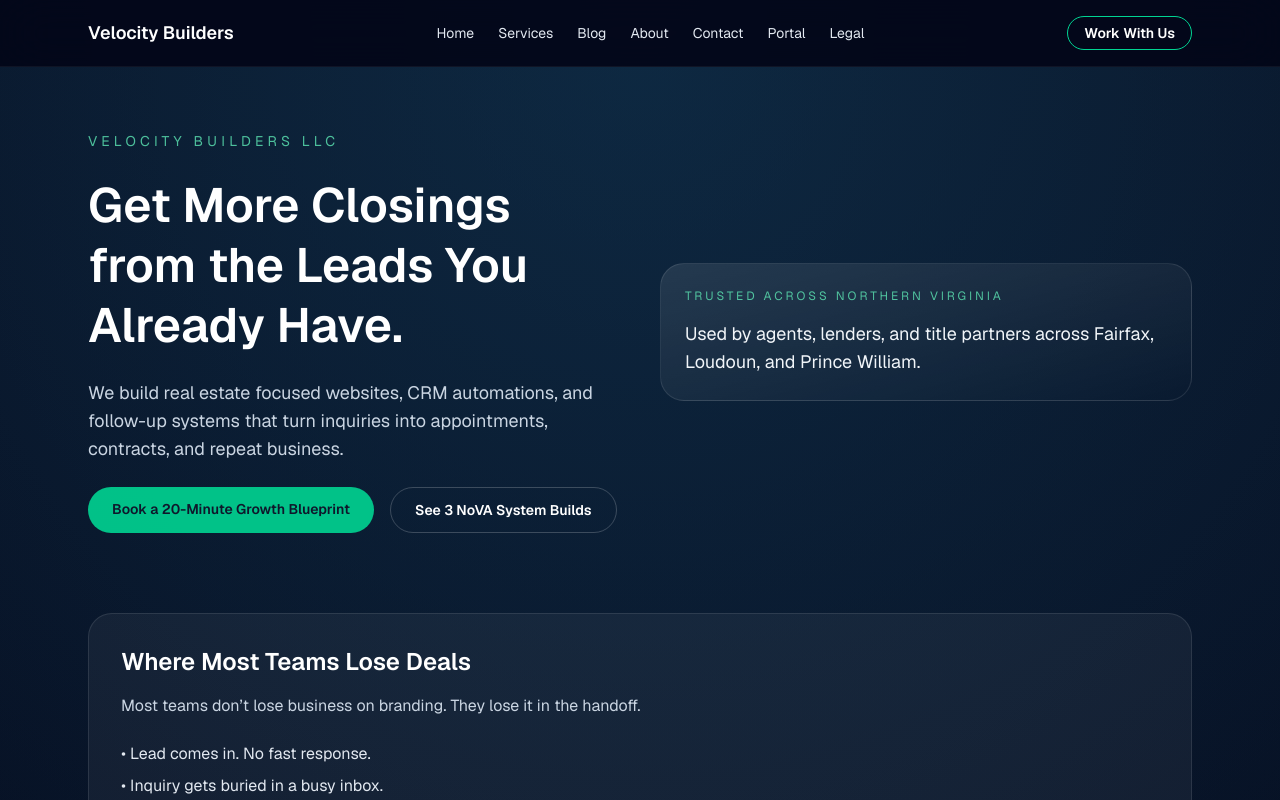
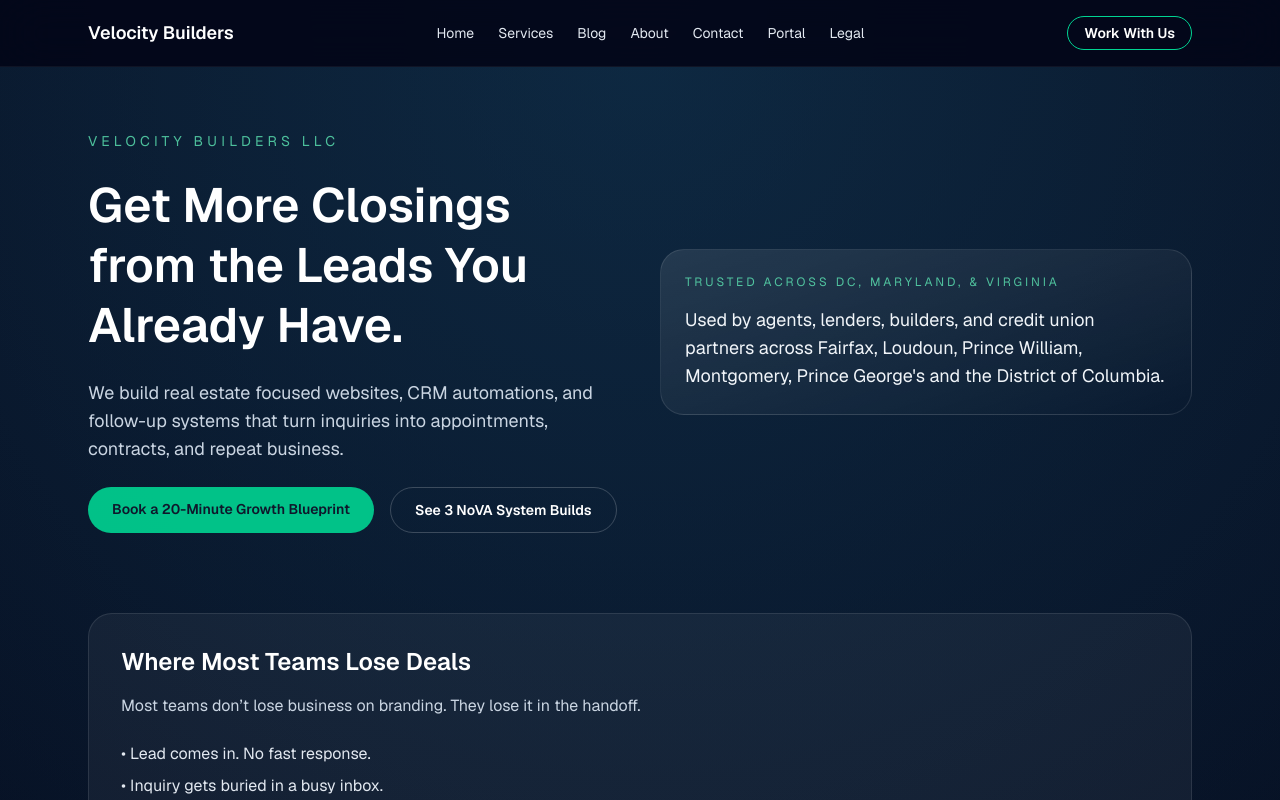
Before and after one commit to willrapuano/velocity-builders-website, a Next.js app: page / in a window 1280 px wide. Shown: the top 800 px of the page. Built offline with nearby package versions, Linux system fonts and the light colour scheme.

Commit message:
Update trust banner: expand to DC/MD/VA coverage

```diff
--- a/src/app/page.tsx
+++ b/src/app/page.tsx
@@ -22,9 +22,9 @@ export default function Home() {
           </div>
         </div>
         <div className="rounded-3xl border border-white/10 bg-gradient-to-br from-white/10 to-transparent p-6 shadow-glow">
-          <p className="text-xs uppercase tracking-[0.25em] text-emerald-300/80">Trusted across Northern Virginia</p>
+          <p className="text-xs uppercase tracking-[0.25em] text-emerald-300/80">Trusted across DC, Maryland, & Virginia</p>
           <p className="mt-4 text-lg text-slate-100">
-            Used by agents, lenders, and title partners across Fairfax, Loudoun, and Prince William.
+            Used by agents, lenders, builders, and credit union partners across Fairfax, Loudoun, Prince William, Montgomery, Prince George&#39;s and the District of Columbia.
           </p>
         </div>
       </section>
```
